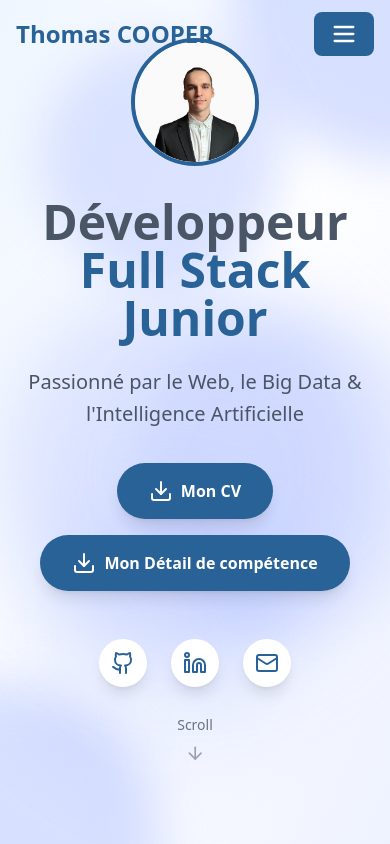
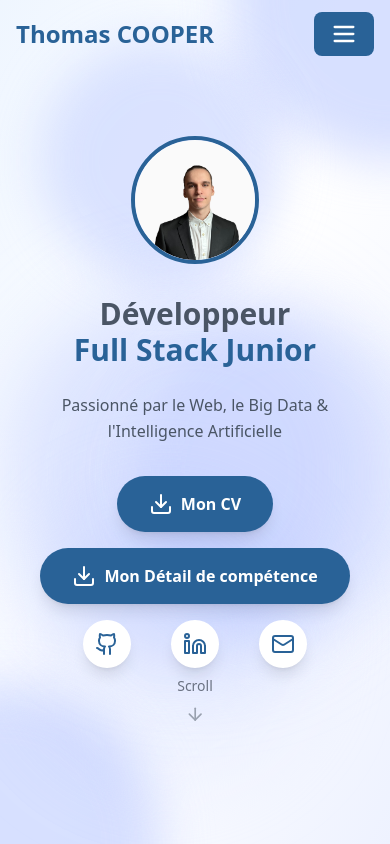
Before and after one commit to thoms-17/mon-portfolio, a React (Vite) app: page / in a window 390 px wide. Shown: the top 844 px of the page. Built offline with nearby package versions, Linux system fonts and the light colour scheme.

Commit message:
Hero mobile update

```diff
--- a/package.json
+++ b/package.json
@@ -9,6 +9,7 @@
     "build": "vite build",
     "lint": "eslint .",
     "preview": "vite preview",
+    "predeploy": "rm -rf dist && npm run build",
     "deploy": "gh-pages -d dist"
   },
   "dependencies": {
--- a/src/sections/HeroSection.jsx
+++ b/src/sections/HeroSection.jsx
@@ -27,7 +27,7 @@ const HeroSection = () => {
         <div className="absolute bottom-1/4 left-1/3 w-80 h-80 bg-indigo-100 rounded-full mix-blend-multiply filter blur-xl opacity-50 animate-pulse delay-500"></div>
       </div>
 
-      <div className="px-4 text-center relative z-10">
+      <div className="px-4 text-center relative z-10 mt-15 sm:mt-0">
         <motion.div
           initial={{ opacity: 0, y: 30 }}
           animate={{ opacity: 1, y: 0 }}
@@ -53,7 +53,7 @@ const HeroSection = () => {
             initial={{ opacity: 0, y: 20 }}
             animate={{ opacity: 1, y: 0 }}
             transition={{ duration: 0.8, delay: 0.4 }}
-            className="text-5xl md:text-7xl font-bold text-gray-600 mb-6"
+            className="text-3xl sm:text-4xl md:text-6xl lg:text-7xl font-bold text-gray-600 mb-6"
           >
             Développeur
             <span className="block text-[#296297]">Full Stack Junior</span>
@@ -64,7 +64,7 @@ const HeroSection = () => {
             initial={{ opacity: 0, y: 20 }}
             animate={{ opacity: 1, y: 0 }}
             transition={{ duration: 0.8, delay: 0.6 }}
-            className="text-xl md:text-2xl text-gray-600 mb-8 max-w-2xl mx-auto leading-relaxed"
+            className="text-base sm:text-lg md:text-xl text-gray-600 mb-8 max-w-2xl mx-auto leading-relaxed"
           >
             Passionné par le Web, le Big Data & l'Intelligence Artificielle
           </motion.p>
@@ -74,7 +74,7 @@ const HeroSection = () => {
             initial={{ opacity: 0, y: 20 }}
             animate={{ opacity: 1, y: 0 }}
             transition={{ duration: 0.8, delay: 0.8 }}
-            className="flex flex-col items-center gap-4 sm:flex-row sm:justify-center mb-12"
+            className="flex flex-col items-center gap-4 sm:flex-row sm:justify-center mb-4 sm:mb-12"
           >
             <a
               href="/cv-thomas-cooper.pdf"
@@ -98,7 +98,7 @@ const HeroSection = () => {
             initial={{ opacity: 0, y: 20 }}
             animate={{ opacity: 1, y: 0 }}
             transition={{ duration: 0.8, delay: 1 }}
-            className="flex justify-center gap-6 mb-30"
+            className="flex justify-center gap-10 mb-25"
           >
             <SocialButton type="github" href="https://github.com/thoms-17" />
             <SocialButton
```
